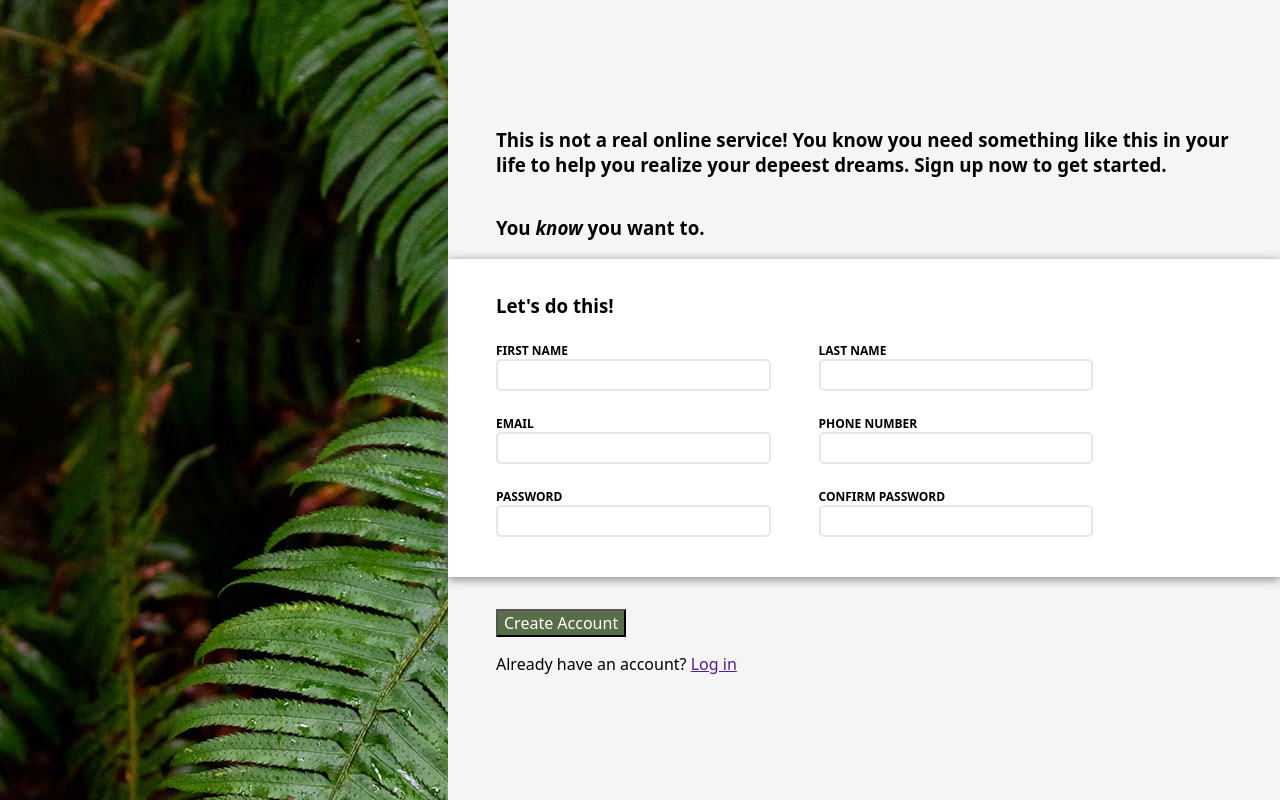
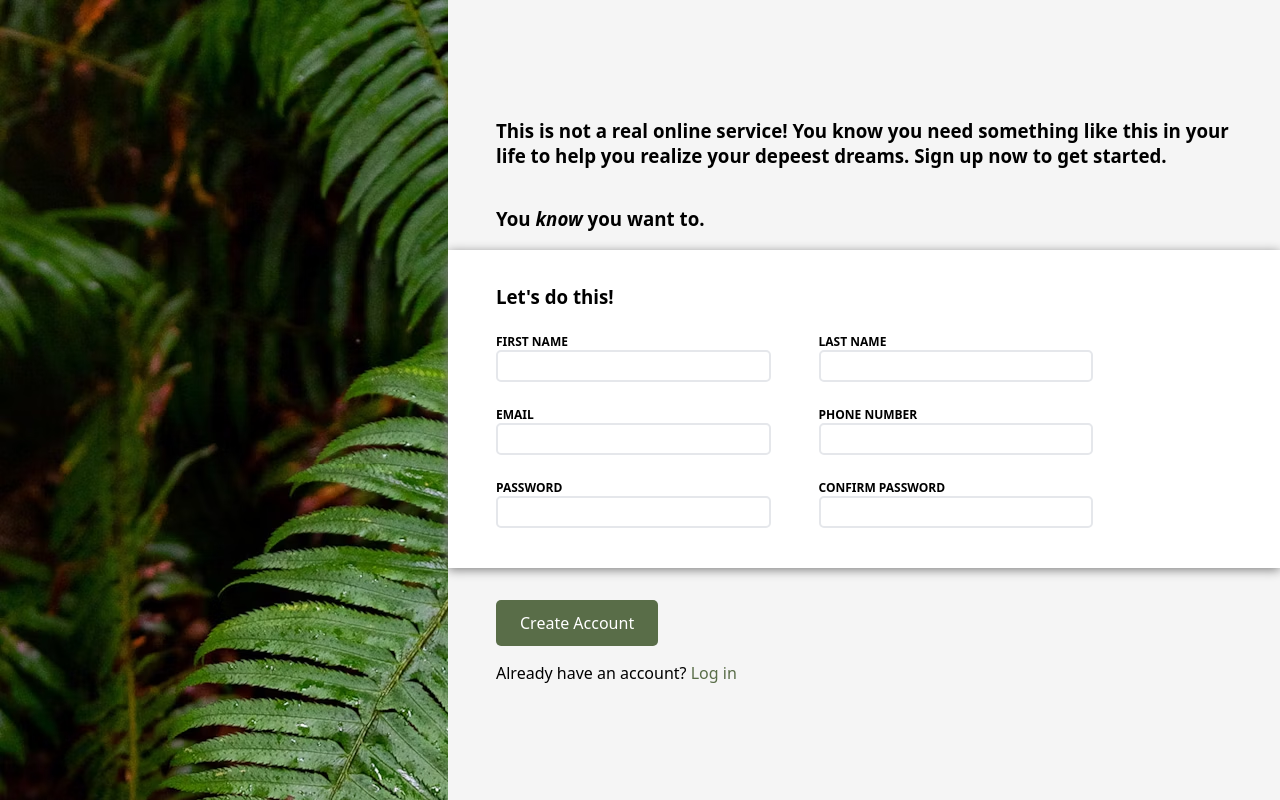
Before and after one commit to markpandan/odin-form, a plain HTML site: page index.html in a window 1280 px wide. Drawn offline with Linux system fonts and the light colour scheme.

Commit message:
Design button and anchor link

```diff
--- a/style.css
+++ b/style.css
@@ -1,6 +1,7 @@
 :root {
   --form-padding-lr: 3rem; /* left-right padding value */
   --form-padding-tb: 1rem; /* top-bottom padding value */
+  --accent-color: #596d48;
 }
 
 * {
@@ -88,6 +89,14 @@ input:invalid {
 }
 
 button[type="submit"] {
-  background-color: #596d48;
+  background-color: var(--accent-color);
   color: white;
+  border-radius: 5px;
+  border: none;
+  padding: 12px 24px;
 }
+
+a {
+  text-decoration: none;
+  color: #596d48;
+}
```
